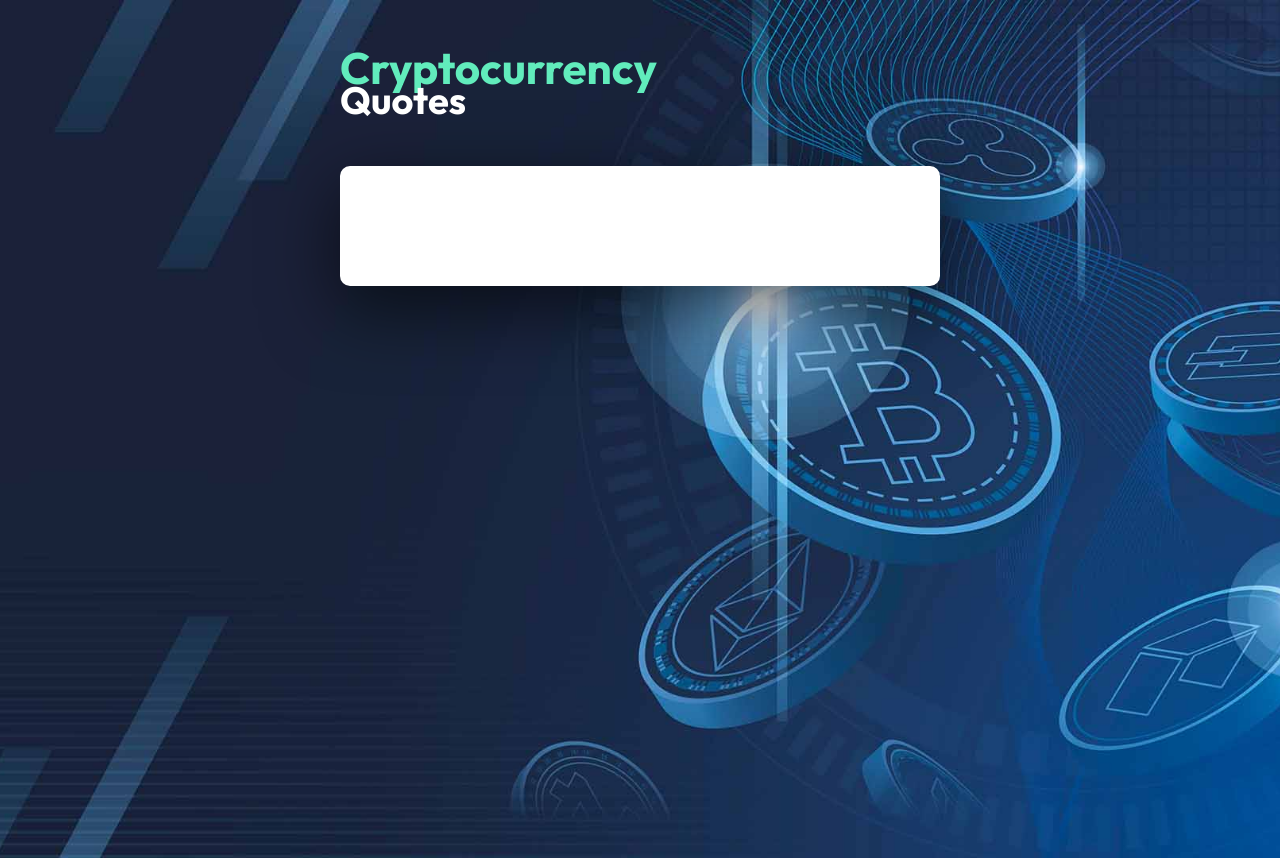
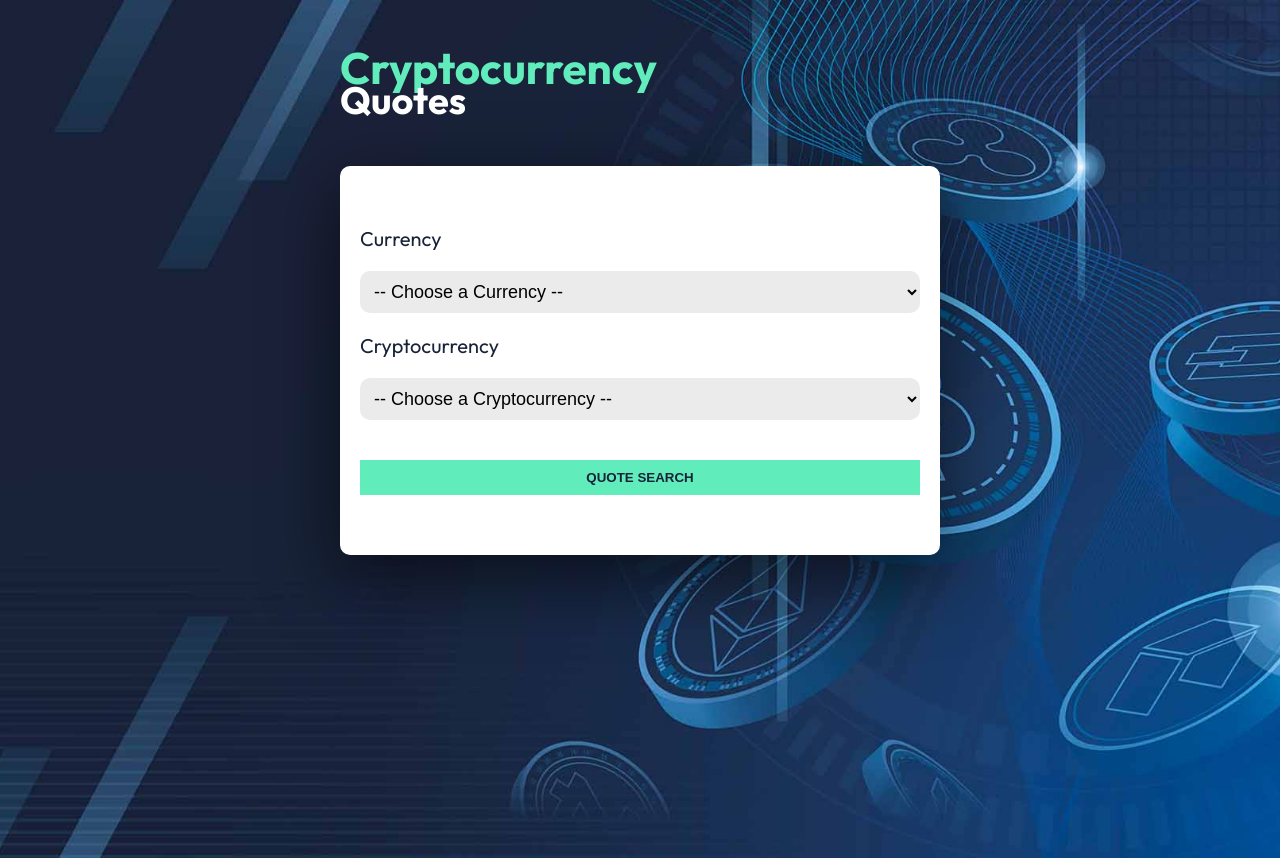
Before and after one commit to Cherry-Machado/cryptocurrency-quotes, a React (Vite) app: page / in a window 1280 px wide. Built offline with nearby package versions, Linux system fonts and the light colour scheme.

Commit message:
Creating the Form

```diff
--- a/src/App.tsx
+++ b/src/App.tsx
@@ -1,3 +1,5 @@
+import CriptoSearchForm from "./components/CriptoSearchForm"
+
 function App() {
 
   return (
@@ -8,7 +10,7 @@ function App() {
         </h1>
 
         <div className="content">
-
+          <CriptoSearchForm />
         </div>
       </div>
 
--- /dev/null
+++ b/src/components/CriptoSearchForm.tsx
@@ -0,0 +1,33 @@
+export default function CriptoSearchForm() {
+  return (
+    <form className="form">
+        <div className="field">
+            <label htmlFor="currency">Currency</label>
+            <select
+                id="currency"
+                name="currency"
+            >
+                <option value="">-- Choose a Currency --</option>
+                <option value="USD">USD</option>
+                <option value="EUR">EUR</option>
+                <option value="GBP">GBP</option>
+            </select>
+      </div>
+
+      <div className="field">
+            <label htmlFor="criptocurrency">Cryptocurrency</label>
+            <select
+                id="criptocurrency"
+                name="criptocurrency"
+            >
+                <option value="">-- Choose a Cryptocurrency --</option>
+                <option value="BTC">Bitcoin (BTC)</option>
+                <option value="ETH">Ethereum (ETH)</option>
+                <option value="BNB">Binance Coin (BNB)</option>
+            </select>
+      </div>
+
+      <input type="submit" value="Quote Search" />
+    </form>
+  )
+}
--- a/src/index.css
+++ b/src/index.css
@@ -15,6 +15,7 @@ body {
     background-repeat: no-repeat;
     min-height: 100vh;
     font-family: 'Outfit', sans-serif;
+    font-size: 2rem;
 }
 
 .container {
@@ -43,3 +44,38 @@ body {
     border-radius: 1rem;
     box-shadow: rgba(0, 0, 0, 0.56) 0px 22px 70px 4px;
 }
+
+.form,
+.field {
+    display: flex;
+    flex-direction: column;
+    gap: 2rem;
+}
+
+.form label {
+    color: var(--black);
+}
+
+.form select {
+    background-color: #ECEBEB;
+    padding: 1rem;
+    border-radius: 1rem;
+    border: none;
+    font-size: 1.8rem;
+}
+
+.form [type="submit"] {
+    background-color: var(--primary);
+    color: var(--black);
+    border: none;
+    padding: 1rem;
+    font-weight: 900;
+    cursor: pointer;
+    text-transform: uppercase;
+    margin-top: 2rem;
+    transition: background-color 300ms ease;
+}
+
+.form [type="submit"]:hover {
+    background-color: #47c591;
+}
```
